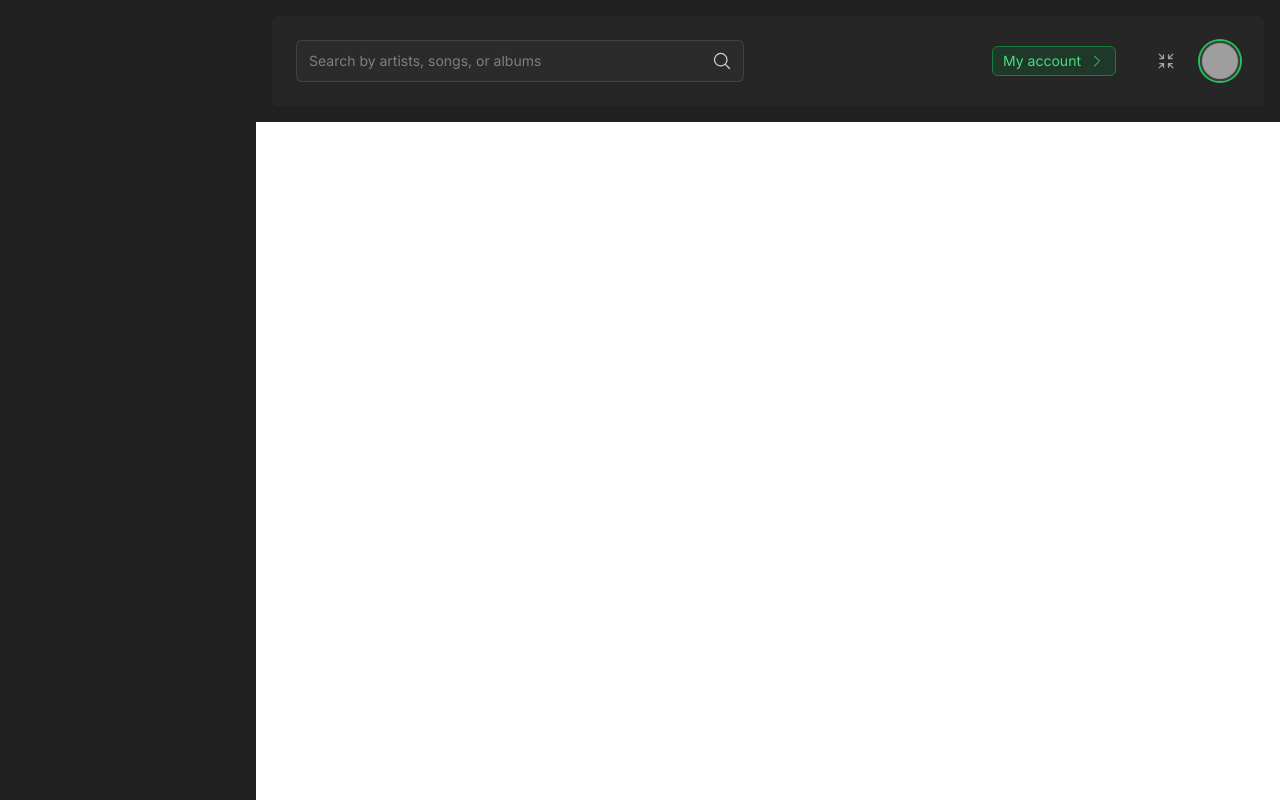
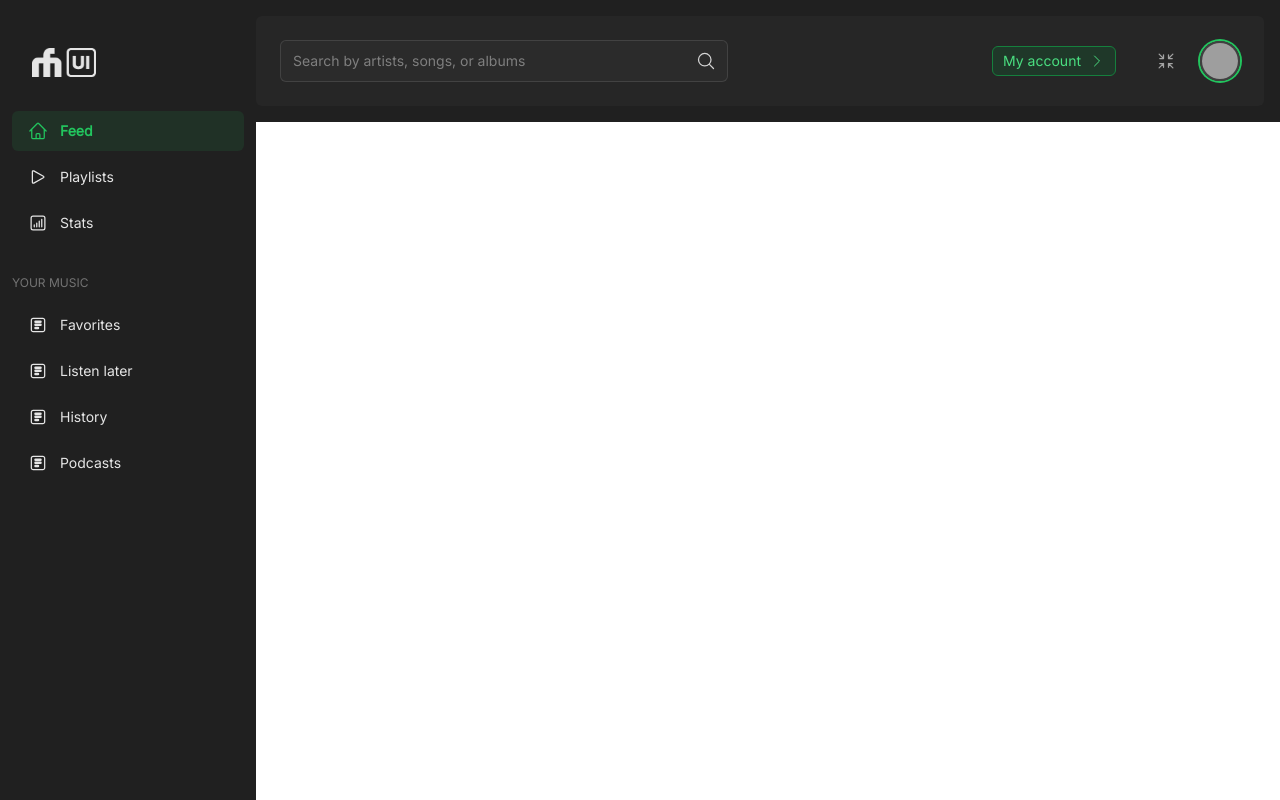
Before and after one commit to fwedwicc/FM-DailyUI, a React (Vite) app: page /day09 in a window 1280 px wide. Built offline with nearby package versions, Linux system fonts and the light colour scheme; grey boxes are pictures that could not be loaded; what @codaworks/react-glow would draw is missing.

Commit message:
Added structure for navigation bar in day08 challenge

```diff
--- a/src/pages/Day09.jsx
+++ b/src/pages/Day09.jsx
@@ -13,6 +13,47 @@ const Day09 = () => {
 
   const toggleSidebar = () => {
     setIsSidebarOpen(!isSidebarOpen);
+  };
+
+  const navLink = {
+    firstLinks: [
+      {
+        "label": "Feed",
+        "icon": "M2.25 12L11.204 3.045c.44-.439 1.152-.439 1.591 0L21.75 12M4.5 9.75v10.125c0 .621.504 1.125 1.125 1.125H9.75v-4.875c0-.621.504-1.125 1.125-1.125h2.25c.621 0 1.125.504 1.125 1.125V21h4.125c.621 0 1.125-.504 1.125-1.125V9.75M8.25 21h8.25"
+      },
+      {
+        "label": "Playlists",
+        "icon": "M5.25 5.653c0-.856.917-1.398 1.667-.986l11.54 6.347a1.125 1.125 0 0 1 0 1.972l-11.54 6.347a1.125 1.125 0 0 1-1.667-.986V5.653Z"
+      },
+      {
+        "label": "Stats",
+        "icon": "M7.5 14.25v2.25m3-4.5v4.5m3-6.75v6.75m3-9v9M6 20.25h12A2.25 2.25 0 0 0 20.25 18V6A2.25 2.25 0 0 0 18 3.75H6A2.25 2.25 0 0 0 3.75 6v12A2.25 2.25 0 0 0 6 20.25Z"
+      }
+    ],
+    secondLinks: [
+      {
+        "label": "Favorites",
+        "icon": "M4 6.25A2.25 2.25 0 016.25 4h11.5A2.25 2.25 0 0120 6.25v11.5A2.25 2.25 0 0117.75 20H6.25A2.25 2.25 0 014 17.75V6.25zM9 7.25h6a.75.75 0 010 1.5H9a.75.75 0 010-1.5zM9 11h6a.75.75 0 010 1.5H9a.75.75 0 010-1.5zM9 14.75h3a.75.75 0 010 1.5H9a.75.75 0 010-1.5z"
+      },
+      {
+        "label": "Listen later",
+        "icon": "M4 6.25A2.25 2.25 0 016.25 4h11.5A2.25 2.25 0 0120 6.25v11.5A2.25 2.25 0 0117.75 20H6.25A2.25 2.25 0 014 17.75V6.25zM9 7.25h6a.75.75 0 010 1.5H9a.75.75 0 010-1.5zM9 11h6a.75.75 0 010 1.5H9a.75.75 0 010-1.5zM9 14.75h3a.75.75 0 010 1.5H9a.75.75 0 010-1.5z"
+      },
+      {
+        "label": "History",
+        "icon": "M4 6.25A2.25 2.25 0 016.25 4h11.5A2.25 2.25 0 0120 6.25v11.5A2.25 2.25 0 0117.75 20H6.25A2.25 2.25 0 014 17.75V6.25zM9 7.25h6a.75.75 0 010 1.5H9a.75.75 0 010-1.5zM9 11h6a.75.75 0 010 1.5H9a.75.75 0 010-1.5zM9 14.75h3a.75.75 0 010 1.5H9a.75.75 0 010-1.5z"
+      },
+      {
+        "label": "Podcasts",
+        "icon": "M4 6.25A2.25 2.25 0 016.25 4h11.5A2.25 2.25 0 0120 6.25v11.5A2.25 2.25 0 0117.75 20H6.25A2.25 2.25 0 014 17.75V6.25zM9 7.25h6a.75.75 0 010 1.5H9a.75.75 0 010-1.5zM9 11h6a.75.75 0 010 1.5H9a.75.75 0 010-1.5zM9 14.75h3a.75.75 0 010 1.5H9a.75.75 0 010-1.5z"
+      }
+    ],
+    thirdLinks: [
+      {
+        "label": "Profile",
+        "icon": "M12 2.25c5.385 0 9.75 4.365 9.75 9.75s-4.365 9.75-9.75 9.75S2.25 17.385 2.25 12 6.615 2.25 12 2.25zm0 12a3.75 3.75 0 100-7.5 3.75 3.75 0 000 7.5zm0 1.5c-2.07 0-6.75 1.054-6.75 3.125V19.5h13.5v-.625c0-2.071-4.68-3.125-6.75-3.125z"
+      }
+    ]
   };
 
   const ProfileWidget = ({ styles }) => {
@@ -49,12 +90,58 @@ const Day09 = () => {
       <section className="bg-neutral-800 flex">
         {/* Sidebar */}
         <aside
-          className={`fixed h-screen bg-[#202020] w-64 transition-transform transform z-40 ${isSidebarOpen ? 'translate-x-0' : '-translate-x-full'
+          className={`fixed h-screen bg-[#202020] w-64 space-y-4 transition-transform lg:pt-0 pt-11 transform z-40 ${isSidebarOpen ? 'translate-x-0' : '-translate-x-full'
             } lg:translate-x-0`}
         >
-
+          <a className="inline-block pl-8 pt-12" href="#">
+            <span className="sr-only">Home</span>
+            <img src={fmUILogo} alt="fmUI Logo" className='w-16 h-auto' />
+          </a>
+          <div className='space-y-8 p-3'>
+            <ul className='space-y-1.5'>
+              {navLink.firstLinks.map((link, index) => (
+                <li
+                  className={`${index == 0 ? 'text-green-500 font-bold bg-green-500/10' : 'text-neutral-200 hover:bg-neutral-700/50'} inline-flex items-center gap-3 w-full px-4 py-2.5 text-sm rounded-md transition duration-300 ease-in-out cursor-pointer`}
+                  key={index}
+                >
+                  <svg
+                    xmlns="http://www.w3.org/2000/svg"
+                    fill="none"
+                    viewBox="0 0 24 24"
+                    strokeWidth={1.5}
+                    stroke="currentColor"
+                    className="size-5"
+                  >
+                    <path strokeLinecap="round" strokeLinejoin="round" d={link.icon} />
+                  </svg>
+                  <a href="#">{link.label}</a>
+                </li>
+              ))}
+            </ul>
+            <ul className='space-y-1.5'>
+              <li className='text-neutral-500 text-xs uppercase mb-2'>Your music</li>
+              {navLink.secondLinks.map((link, index) => (
+                <li
+                  className={'text-neutral-200 hover:bg-neutral-700/50 inline-flex items-center gap-3 w-full px-4 py-2.5 text-sm rounded-md transition duration-300 ease-in-out cursor-pointer'}
+                  key={index}
+                >
+                  <svg
+                    xmlns="http://www.w3.org/2000/svg"
+                    fill="none"
+                    viewBox="0 0 24 24"
+                    strokeWidth={1.5}
+                    stroke="currentColor"
+                    className="size-5"
+                  >
+                    <path strokeLinecap="round" strokeLinejoin="round" d={link.icon} />
+                  </svg>
+                  <a href="#">{link.label}</a>
+                </li>
+              ))}
+            </ul>
+          </div>
         </aside>
-        <main className="flex-1 ml-0 lg:ml-64 p-4 lg:bg-[#202020] bg-neutral-800">
+        <main className="flex-1 ml-0 lg:ml-64 lg:p-4 p-6 lg:pl-0 lg:bg-[#202020] bg-neutral-800">
           <div className='bg-neutral-800 lg:rounded-md rounded-none lg:p-6 p-0'>
             {/* Sidebar Toggle Button for Medium Screens */}
             <div className='flex justify-between'>
```
